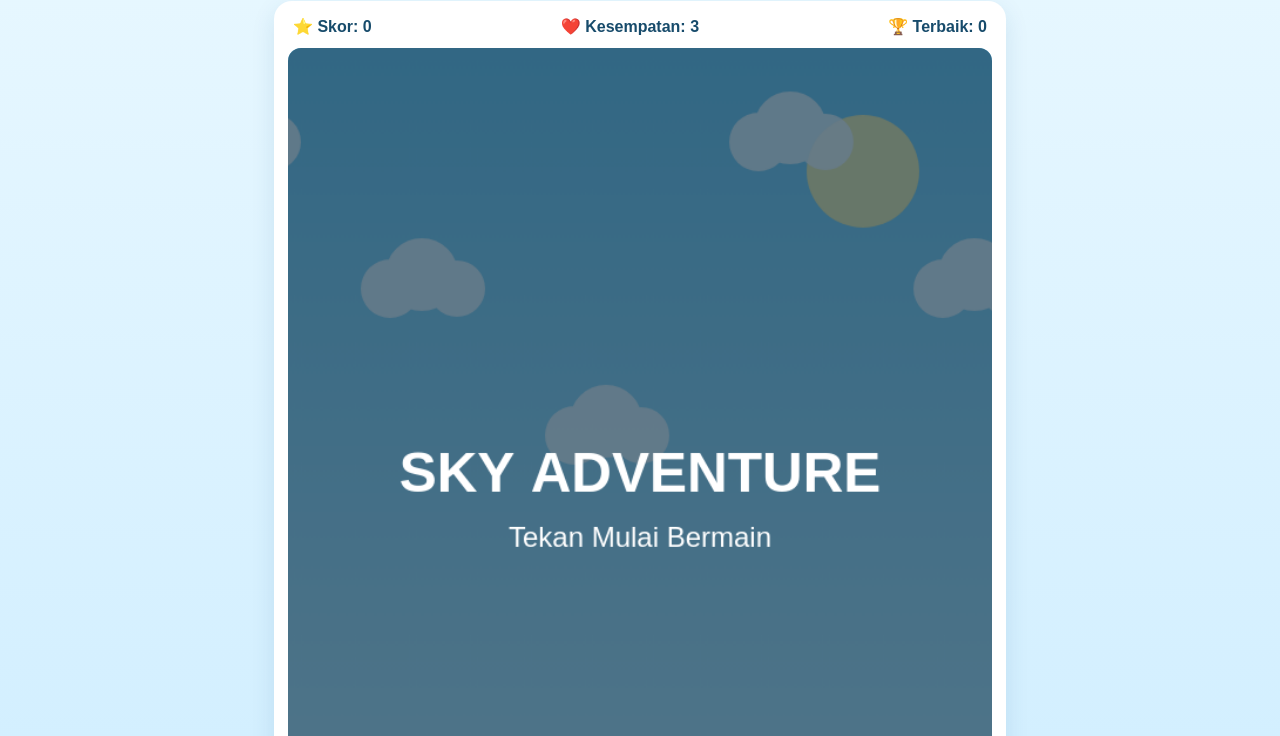
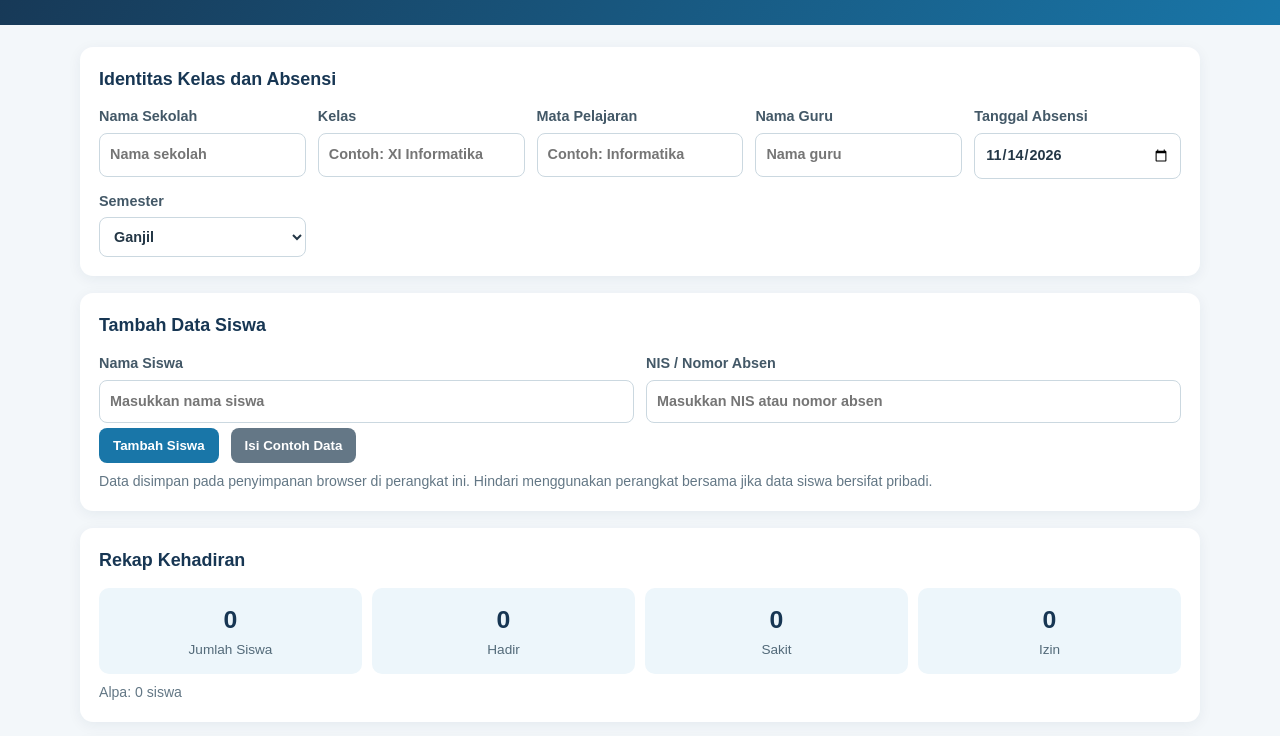
Before and after one commit to Nikson-1989/Belajar, a plain HTML site: page index.html in a window 1280 px wide. Shown: the part 113-849 px from the top of the page. Drawn offline with Linux system fonts and the light colour scheme; animation ran at ten frames a second.

Commit message:
Update index.html

```diff
--- a/index.html
+++ b/index.html
@@ -3,163 +3,163 @@
 <head>
 <meta charset="UTF-8">
 <meta name="viewport" content="width=device-width, initial-scale=1.0">
-<title>Sky Adventure - Game Pesawat</title>
+<title>Data Absensi Siswa</title>
 <style>
-:root{--sky:#bfe9ff;--deep:#17618e;--ink:#18384d}
+:root{--navy:#173653;--blue:#1976a8;--pale:#edf6fb;--ink:#243746;--line:#d9e3e9;--green:#26734f}
 *{box-sizing:border-box}
-body{margin:0;font-family:Arial,Helvetica,sans-serif;background:linear-gradient(#e9f8ff,#c6eaff);color:var(--ink);min-height:100vh}
-header{text-align:center;padding:22px 12px 10px}
-h1{margin:0 0 6px;font-size:clamp(1.7rem,5vw,2.4rem);color:#15547d}
-header p{margin:0;color:#456779}
-main{max-width:760px;margin:12px auto 28px;padding:0 14px}
-.game-card{background:#fff;padding:14px;border-radius:18px;box-shadow:0 8px 25px #15547d1c}
-.hud{display:flex;justify-content:space-between;gap:10px;flex-wrap:wrap;padding:2px 5px 12px;font-weight:bold;color:#174b6b}
-canvas{display:block;width:100%;height:auto;aspect-ratio:3/4;background:#8bd5f5;border-radius:13px;touch-action:none}
-.controls{display:flex;justify-content:center;gap:10px;flex-wrap:wrap;margin-top:13px}
-button{border:0;border-radius:10px;padding:11px 18px;background:#176d9f;color:white;font-weight:bold;font-size:1rem;cursor:pointer}
-button:hover{background:#124d72}
-button:focus-visible{outline:3px solid #f0b94c;outline-offset:3px}
-.instructions{text-align:center;color:#526c7b;font-size:.92rem;line-height:1.5;margin:12px 4px 2px}
-.touch-controls{display:flex;justify-content:center;gap:18px;margin-top:12px}
-.touch-controls button{width:76px;height:48px;font-size:1.25rem;touch-action:none}
-footer{text-align:center;color:#5d7888;font-size:.9rem;padding:0 12px 22px}
+body{margin:0;background:#f3f7fa;color:var(--ink);font:15px/1.5 Arial,Helvetica,sans-serif}
+header{background:linear-gradient(120deg,#173653,#1976a8);color:#fff;padding:28px 18px;text-align:center}
+header h1{margin:0 0 5px;font-size:clamp(1.6rem,4vw,2.25rem)}
+header p{margin:0;opacity:.9}
+main{max-width:1150px;margin:22px auto;padding:0 15px 35px}
+.panel{background:#fff;border-radius:13px;padding:19px;margin-bottom:17px;box-shadow:0 3px 14px #17365310}
+h2{font-size:1.12rem;color:var(--navy);margin:0 0 14px}
+.form-grid{display:grid;grid-template-columns:repeat(auto-fit,minmax(180px,1fr));gap:12px}
+label{display:block;font-weight:bold;font-size:.9rem;color:#435867}
+input,select{width:100%;padding:10px;border:1px solid #cbd8e0;border-radius:8px;margin-top:5px;font:inherit;background:#fff;color:var(--ink)}
+button{border:0;border-radius:8px;padding:10px 14px;background:var(--blue);color:#fff;font-weight:bold;cursor:pointer;margin:5px 5px 0 0}
+button:hover{background:var(--navy)}
+button.secondary{background:#647786}
+button.danger{background:#a43b3b}
+button.small{padding:6px 9px;font-size:.85rem}
+.stats{display:grid;grid-template-columns:repeat(4,1fr);gap:10px}
+.stat{background:var(--pale);padding:13px;border-radius:10px;text-align:center}
+.stat strong{display:block;font-size:1.55rem;color:var(--navy)}
+.stat span{font-size:.85rem;color:#536a79}
+.table-wrap{overflow-x:auto}
+table{width:100%;border-collapse:collapse;min-width:760px}
+th,td{padding:10px 9px;border-bottom:1px solid var(--line);text-align:left;vertical-align:middle}
+th{background:#eef5f9;color:var(--navy);font-size:.9rem}
+td select{min-width:115px;margin:0;padding:7px}
+td input{margin:0;padding:7px;min-width:130px}
+.empty{text-align:center;color:#637785;padding:24px}
+.actions{display:flex;gap:7px;flex-wrap:wrap;align-items:center}
+.hint{color:#637785;font-size:.88rem;margin:8px 0 0}
+@media(max-width:620px){.stats{grid-template-columns:repeat(2,1fr)}.panel{padding:14px}}
+@media print{body{background:white}header{background:white;color:#111;padding:10px}main{margin:0;max-width:none}.panel{box-shadow:none;border:1px solid #ddd;break-inside:avoid}button,.no-print{display:none!important}input,select{border:0;padding:0;appearance:none}table{min-width:0;font-size:11px}th,td{padding:6px}}
 </style>
 </head>
 <body>
 <header>
-<h1>✈️ Sky Adventure</h1>
-<p>Terbangkan pesawat, hindari awan badai, dan kumpulkan bintang!</p>
+<h1>DATA ABSENSI SISWA</h1>
+<p>Administrasi Kehadiran Peserta Didik</p>
 </header>
 <main>
-<section class="game-card">
-<div class="hud">
-<span>⭐ Skor: <span id="score">0</span></span>
-<span>❤️ Kesempatan: <span id="lives">3</span></span>
-<span>🏆 Terbaik: <span id="best">0</span></span>
+<section class="panel">
+<h2>Identitas Kelas dan Absensi</h2>
+<div class="form-grid">
+<label>Nama Sekolah<input id="school" placeholder="Nama sekolah"></label>
+<label>Kelas<input id="className" placeholder="Contoh: XI Informatika"></label>
+<label>Mata Pelajaran<input id="subject" placeholder="Contoh: Informatika"></label>
+<label>Nama Guru<input id="teacher" placeholder="Nama guru"></label>
+<label>Tanggal Absensi<input id="date" type="date"></label>
+<label>Semester
+<select id="semester"><option value="Ganjil">Ganjil</option><option value="Genap">Genap</option></select>
+</label>
 </div>
-<canvas id="game" width="600" height="800" aria-label="Permainan pesawat terbang"></canvas>
-<div class="controls">
-<button id="startBtn">Mulai Bermain</button>
-<button id="pauseBtn">Jeda</button>
-<button id="restartBtn">Ulangi</button>
+</section>
+
+<section class="panel">
+<h2>Tambah Data Siswa</h2>
+<div class="form-grid">
+<label>Nama Siswa<input id="studentName" placeholder="Masukkan nama siswa"></label>
+<label>NIS / Nomor Absen<input id="studentId" placeholder="Masukkan NIS atau nomor absen"></label>
 </div>
-<div class="touch-controls">
-<button id="leftBtn" aria-label="Terbang ke kiri">◀</button>
-<button id="rightBtn" aria-label="Terbang ke kanan">▶</button>
+<div class="actions">
+<button id="addStudent">Tambah Siswa</button>
+<button class="secondary" id="sampleData">Isi Contoh Data</button>
 </div>
-<p class="instructions">Gunakan tombol ← dan → pada keyboard, atau tombol arah di layar ponsel. Hindari awan gelap dan kumpulkan bintang. Tekan Spasi untuk jeda.</p>
+<p class="hint">Data disimpan pada penyimpanan browser di perangkat ini. Hindari menggunakan perangkat bersama jika data siswa bersifat pribadi.</p>
 </section>
+
+<section class="panel">
+<h2>Rekap Kehadiran</h2>
+<div class="stats">
+<div class="stat"><strong id="total">0</strong><span>Jumlah Siswa</span></div>
+<div class="stat"><strong id="present">0</strong><span>Hadir</span></div>
+<div class="stat"><strong id="sick">0</strong><span>Sakit</span></div>
+<div class="stat"><strong id="permission">0</strong><span>Izin</span></div>
+</div>
+<div class="hint" id="absentLine">Alpa: 0 siswa</div>
+</section>
+
+<section class="panel">
+<div class="actions" style="justify-content:space-between">
+<h2 style="margin:0">Daftar Absensi</h2>
+<div class="actions no-print">
+<button id="markAll">Tandai Semua Hadir</button>
+<button class="secondary" id="print">Cetak</button>
+<button class="secondary" id="csv">Unduh CSV</button>
+</div>
+</div>
+<div class="table-wrap" style="margin-top:13px">
+<table>
+<thead><tr><th>No.</th><th>NIS / No. Absen</th><th>Nama Siswa</th><th>Status Kehadiran</th><th>Keterangan</th><th class="no-print">Aksi</th></tr></thead>
+<tbody id="studentRows"><tr><td colspan="6" class="empty">Belum ada data siswa. Tambahkan siswa terlebih dahulu.</td></tr></tbody>
+</table>
+</div>
+</section>
+<div class="actions no-print">
+<button class="danger" id="clearAll">Hapus Semua Data</button>
+</div>
 </main>
-<footer>Game edukasi sederhana · Latihan koordinasi dan konsentrasi</footer>
 <script>
-(() => {
-const canvas=document.getElementById('game'),ctx=canvas.getContext('2d');
-const scoreEl=document.getElementById('score'),livesEl=document.getElementById('lives'),bestEl=document.getElementById('best');
-const startBtn=document.getElementById('startBtn'),pauseBtn=document.getElementById('pauseBtn'),restartBtn=document.getElementById('restartBtn');
-const W=canvas.width,H=canvas.height;
-let plane,items,score,lives,best,frame,state,keys={},touch={},stars=[];
-best=0;
-try{best=Number(localStorage.getItem('skyAdventureBest')||0)}catch(e){}
-bestEl.textContent=best;
+const $=id=>document.getElementById(id);
+const STORAGE_KEY='absensiSiswaHTML_v1';
+let students=[];
+try{students=JSON.parse(localStorage.getItem(STORAGE_KEY)||'[]');if(!Array.isArray(students))students=[]}catch(e){students=[]}
+$('date').value=new Date().toISOString().slice(0,10);
 
-function reset(){
- plane={x:W/2,y:H-125,w:58,h:76,speed:7};
- items=[];score=0;lives=3;frame=0;state='ready';
- scoreEl.textContent=score;livesEl.textContent=lives;
+function save(){try{localStorage.setItem(STORAGE_KEY,JSON.stringify(students))}catch(e){alert('Penyimpanan browser tidak tersedia atau penuh. Silakan unduh CSV sebagai cadangan.')} }
+function esc(s){return String(s).replace(/[&<>"']/g,c=>({'&':'&amp;','<':'&lt;','>':'&gt;','"':'&quot;',"'":'&#39;'}[c]))}
+function render(){
+ const body=$('studentRows');
+ if(!students.length){body.innerHTML='<tr><td colspan="6" class="empty">Belum ada data siswa. Tambahkan siswa terlebih dahulu.</td></tr>'}
+ else{
+  body.innerHTML=students.map((s,i)=>`<tr>
+  <td>${i+1}</td><td>${esc(s.id)}</td><td>${esc(s.name)}</td>
+  <td><select aria-label="Status ${esc(s.name)}" data-status="${i}">
+   ${['Hadir','Sakit','Izin','Alpa'].map(v=>`<option ${s.status===v?'selected':''}>${v}</option>`).join('')}
+  </select></td>
+  <td><input data-note="${i}" aria-label="Keterangan ${esc(s.name)}" value="${esc(s.note||'')}" placeholder="Keterangan (opsional)"></td>
+  <td class="no-print"><button class="danger small" data-delete="${i}">Hapus</button></td></tr>`).join('');
+ }
+ body.querySelectorAll('[data-status]').forEach(el=>el.addEventListener('change',e=>{students[+e.target.dataset.status].status=e.target.value;save();updateStats()}));
+ body.querySelectorAll('[data-note]').forEach(el=>el.addEventListener('change',e=>{students[+e.target.dataset.note].note=e.target.value;save()}));
+ body.querySelectorAll('[data-delete]').forEach(el=>el.addEventListener('click',e=>{const i=+e.target.dataset.delete;if(confirm(`Hapus data ${students[i].name}?`)){students.splice(i,1);save();render()}}));
+ updateStats();
 }
-function drawBackground(){
- const g=ctx.createLinearGradient(0,0,0,H);g.addColorStop(0,'#73c9f0');g.addColorStop(1,'#d8f5ff');
- ctx.fillStyle=g;ctx.fillRect(0,0,W,H);
- // Matahari
- ctx.fillStyle='#fff2a8';ctx.beginPath();ctx.arc(490,105,48,0,Math.PI*2);ctx.fill();
- // Awan dekoratif
- for(let i=0;i<5;i++){
-  const x=((i*157-frame*.35)%(W+180)+W+180)%(W+180)-70;
-  const y=80+(i%3)*125;
-  drawCloud(x,y,false);
- }
+function updateStats(){
+ const count=status=>students.filter(s=>s.status===status).length;
+ $('total').textContent=students.length;$('present').textContent=count('Hadir');$('sick').textContent=count('Sakit');$('permission').textContent=count('Izin');$('absentLine').textContent=`Alpa: ${count('Alpa')} siswa`;
 }
-function drawCloud(x,y,dark){
- ctx.fillStyle=dark?'#607d91':'rgba(255,255,255,.85)';
- ctx.beginPath();ctx.arc(x,y,25,0,Math.PI*2);ctx.arc(x+27,y-12,31,0,Math.PI*2);ctx.arc(x+57,y,24,0,Math.PI*2);ctx.fill();
+function addStudent(){
+ const name=$('studentName').value.trim(),id=$('studentId').value.trim();
+ if(!name){alert('Masukkan nama siswa terlebih dahulu.');return}
+ if(students.some(s=>s.id.toLowerCase()===id.toLowerCase()&&id)){alert('NIS atau nomor absen tersebut sudah digunakan.');return}
+ students.push({id:id||'-',name,status:'Hadir',note:''});save();render();$('studentName').value='';$('studentId').value='';$('studentName').focus();
 }
-function drawPlane(){
- ctx.save();ctx.translate(plane.x,plane.y);
- // badan pesawat
- ctx.fillStyle='#f5f8fb';ctx.strokeStyle='#245675';ctx.lineWidth=3;
- ctx.beginPath();ctx.moveTo(0,-39);ctx.quadraticCurveTo(15,-18,12,22);ctx.lineTo(0,34);ctx.lineTo(-12,22);ctx.quadraticCurveTo(-15,-18,0,-39);ctx.fill();ctx.stroke();
- // sayap
- ctx.fillStyle='#e94f58';ctx.beginPath();ctx.moveTo(-10,-4);ctx.lineTo(-34,17);ctx.lineTo(-29,26);ctx.lineTo(-7,19);ctx.lineTo(7,19);ctx.lineTo(29,26);ctx.lineTo(34,17);ctx.lineTo(10,-4);ctx.fill();ctx.stroke();
- // ekor
- ctx.beginPath();ctx.moveTo(-7,23);ctx.lineTo(-19,34);ctx.lineTo(-14,38);ctx.lineTo(14,38);ctx.lineTo(19,34);ctx.lineTo(7,23);ctx.fill();ctx.stroke();
- ctx.fillStyle='#7ed8f5';ctx.beginPath();ctx.ellipse(0,-13,6,10,0,0,Math.PI*2);ctx.fill();
- ctx.restore();
+$('addStudent').addEventListener('click',addStudent);
+$('studentName').addEventListener('keydown',e=>{if(e.key==='Enter')addStudent()});
+$('sampleData').addEventListener('click',()=>{
+ if(students.length&&!confirm('Tambahkan data contoh ke daftar yang sudah ada?'))return;
+ const examples=[['001','Andi Saputra'],['002','Bunga Lestari'],['003','Citra Permata'],['004','Doni Pratama'],['005','Eka Putri']];
+ examples.forEach(([id,name])=>{if(!students.some(s=>s.id===id))students.push({id,name,status:'Hadir',note:''})});save();render();
+});
+$('markAll').addEventListener('click',()=>{students.forEach(s=>s.status='Hadir');save();render()});
+$('print').addEventListener('click',()=>window.print());
+$('clearAll').addEventListener('click',()=>{if(confirm('Yakin ingin menghapus seluruh data siswa dan absensi? Tindakan ini tidak dapat dibatalkan.')){students=[];save();render()}});
+function download(filename,content,type){
+ const blob=new Blob([content],{type});const url=URL.createObjectURL(blob);const a=document.createElement('a');a.href=url;a.download=filename;a.click();URL.revokeObjectURL(url);
 }
-function drawStar(x,y){
- ctx.save();ctx.translate(x,y);ctx.fillStyle='#ffca3a';ctx.strokeStyle='#d68a00';ctx.lineWidth=2;
- ctx.beginPath();for(let i=0;i<10;i++){const r=i%2?10:21;const a=-Math.PI/2+i*Math.PI/5;ctx.lineTo(Math.cos(a)*r,Math.sin(a)*r)}ctx.closePath();ctx.fill();ctx.stroke();ctx.restore();
-}
-function drawItems(){
- for(const it of items){if(it.type==='star')drawStar(it.x,it.y);else drawCloud(it.x,it.y,true)}
-}
-function overlay(title,subtitle){
- ctx.fillStyle='rgba(11,45,67,.62)';ctx.fillRect(0,0,W,H);
- ctx.textAlign='center';ctx.fillStyle='white';ctx.font='bold 48px Arial';ctx.fillText(title,W/2,H/2-22);
- ctx.font='24px Arial';ctx.fillText(subtitle,W/2,H/2+25);
-}
-function update(){
- frame++;
- if(keys.ArrowLeft||touch.left)plane.x-=plane.speed;
- if(keys.ArrowRight||touch.right)plane.x+=plane.speed;
- plane.x=Math.max(42,Math.min(W-42,plane.x));
- if(frame%48===0){
-  const x=55+Math.random()*(W-110);
-  items.push({x,y:-35,type:Math.random()<.68?'cloud':'star',r:25,speed:3.2+Math.min(score/180,3)});
- }
- for(const it of items)it.y+=it.speed;
- items=items.filter(it=>it.y<H+50);
- for(let i=items.length-1;i>=0;i--){
-  const it=items[i],dx=it.x-plane.x,dy=it.y-plane.y;
-  if(Math.hypot(dx,dy)<(it.type==='star'?31:38)){
-   if(it.type==='star'){score+=10;scoreEl.textContent=score}
-   else{lives--;livesEl.textContent=lives;if(lives<=0){endGame()}}
-   items.splice(i,1);
-  }
- }
- if(score>best){best=score;bestEl.textContent=best;try{localStorage.setItem('skyAdventureBest',best)}catch(e){}}
-}
-function endGame(){state='over';}
-function draw(){
- drawBackground();drawItems();drawPlane();
- if(state==='ready')overlay('SKY ADVENTURE','Tekan Mulai Bermain');
- if(state==='paused')overlay('DIJEDA','Tekan Jeda untuk melanjutkan');
- if(state==='over')overlay('PERMAINAN SELESAI',`Skor kamu: ${score}  ·  Tekan Ulangi`);
-}
-function loop(){
- if(state==='playing')update();
- draw();
- requestAnimationFrame(loop);
-}
-function start(){if(state==='ready'||state==='over'){reset();state='playing'}else if(state==='paused'){state='playing'}}
-function togglePause(){if(state==='playing')state='paused';else if(state==='paused')state='playing'}
-startBtn.addEventListener('click',start);
-pauseBtn.addEventListener('click',togglePause);
-restartBtn.addEventListener('click',()=>{reset();state='playing'});
-document.addEventListener('keydown',e=>{
- if(['ArrowLeft','ArrowRight',' '].includes(e.key))e.preventDefault();
- keys[e.key]=true;if(e.key===' ')togglePause();
+$('csv').addEventListener('click',()=>{
+ const meta=[['Nama Sekolah',$('school').value],['Kelas',$('className').value],['Mata Pelajaran',$('subject').value],['Guru',$('teacher').value],['Tanggal',$('date').value],['Semester',$('semester').value]];
+ const rows=[...meta.map(r=>r.map(csvCell).join(';')),[],['No','NIS / No. Absen','Nama Siswa','Status','Keterangan'],...students.map((s,i)=>[i+1,s.id,s.name,s.status,s.note||''].map(csvCell))];
+ download('absensi_siswa.csv','\uFEFF'+rows.map(r=>Array.isArray(r)?r.join(';'):'').join('\r\n'),'text/csv;charset=utf-8');
 });
-document.addEventListener('keyup',e=>{keys[e.key]=false});
-function bindHold(id,dir){
- const el=document.getElementById(id);
- const on=e=>{e.preventDefault();touch[dir]=true};
- const off=e=>{e.preventDefault();touch[dir]=false};
- el.addEventListener('pointerdown',on);
- ['pointerup','pointerleave','pointercancel'].forEach(ev=>el.addEventListener(ev,off));
-}
-bindHold('leftBtn','left');bindHold('rightBtn','right');
-reset();loop();
-})();
+function csvCell(v){return '"'+String(v??'').replace(/"/g,'""')+'"'}
+$('school').addEventListener('input',()=>{}); // Identitas dapat diisi sebelum dicetak.
+render();
 </script>
 </body>
 </html>
```
